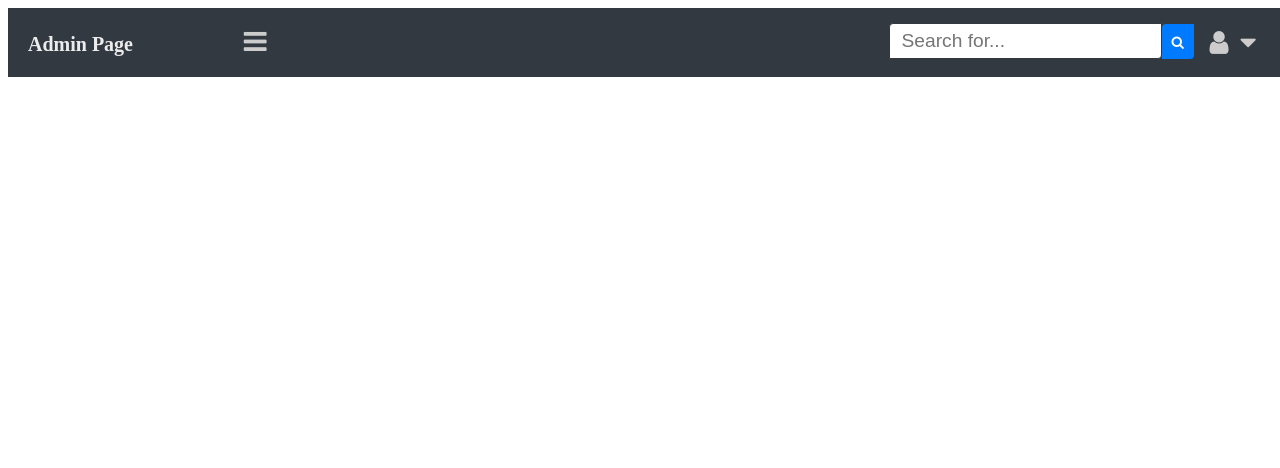
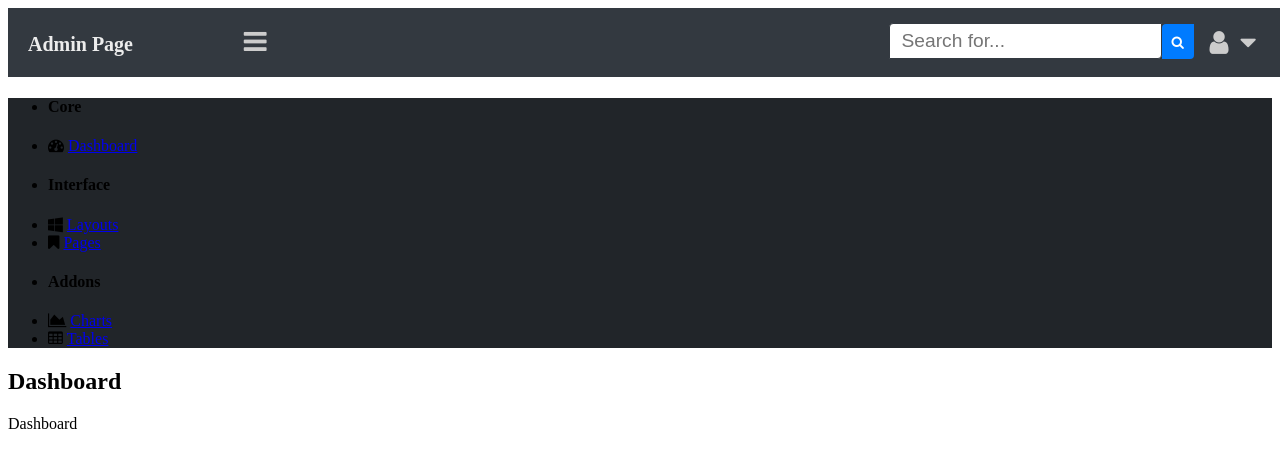
Before and after one commit to vinczeadam91/project-css3-002-admin-template, a plain HTML site: page index.html in a window 1280 px wide. Drawn offline with Linux system fonts and the light colour scheme.

Commit message:
Teljes HTML5 váz kész

```diff
--- a/css/main.css
+++ b/css/main.css
@@ -79,3 +79,7 @@
     border:1px solid rgb(128,189,255);
 
 }
+
+.main__nav{
+    background-color: rgb(33, 37, 41);
+}
--- a/index.html
+++ b/index.html
@@ -17,6 +17,79 @@
     </div>
   </header>
   <main>
+    <aside>
+      <nav class="main__nav">
+        <ul class="nav__ul">
+          <li>
+          <h4 class="core">Core</h4>
+          </li>
+          <li>
+            <i class="fa fa-tachometer" aria-hidden="true"> <a href="#">Dashboard</a></i>
+          </li>
+          <li>
+          <h4 class="interface">Interface</h4>
+        </li>
+        <li>
+          <i class="fa fa-windows" aria-hidden="true"> <a href="#">Layouts</a></i>
+        </li>
+        <li>
+          <i class="fa fa-bookmark" aria-hidden="true"> <a href="#">Pages</a></i>
+          </li>
+          <li>
+            <h4 class="addons">Addons</h4>
+
+          </li>
+          <li>
+            <i class="fa fa-area-chart" aria-hidden="true"> <a href="#">Charts</a></i>
+          </li>
+
+          <li>
+            <i class="fa fa-table" aria-hidden="true"> <a href="#">Tables</a></i>
+          </li>
+
+        </ul>
+      </nav>
+    </aside>
+     <section class="content">
+        <h1>Dashboard</h1>
+        <div class="main__breadcrumb">
+          Dashboard
+        </div>
+        <div class="main__cards">
+          <div class="main__card main__card--blue">
+              <div class="card__top">
+
+              </div>
+              <div class="card__bottom">
+
+              </div>
+          </div>
+          <div class="main__card main__card--yellow">
+            <div class="card__top">
+
+            </div>
+            <div class="card__bottom">
+
+            </div>
+          </div>
+          <div class="main__card main__card--green">
+            <div class="card__top">
+
+            </div>
+            <div class="card__bottom">
+
+            </div>
+          </div>
+          <div class="main__card main__card--red">
+            <div class="card__top">
+
+            </div>
+            <div class="card__bottom">
+
+            </div>
+          </div>
+        </div>
+     </section>
 
   </main>
 </body>
```
